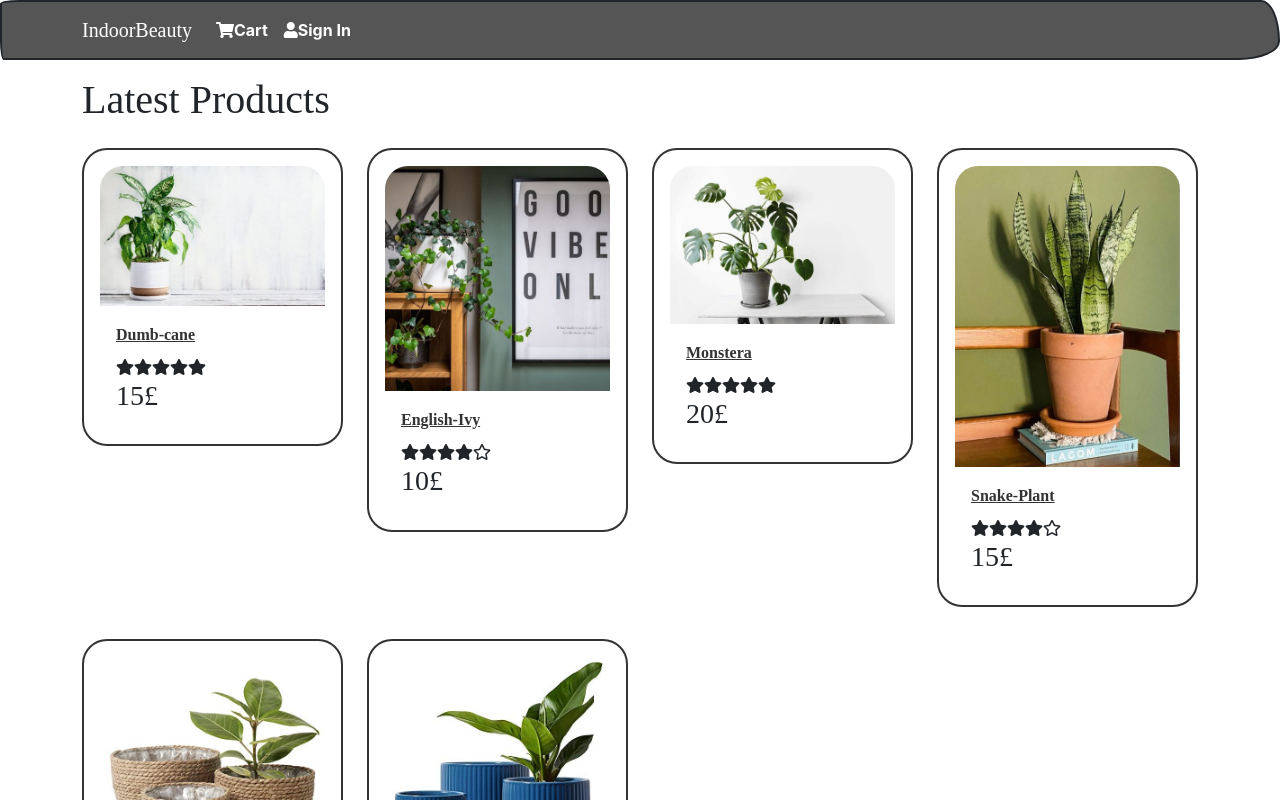
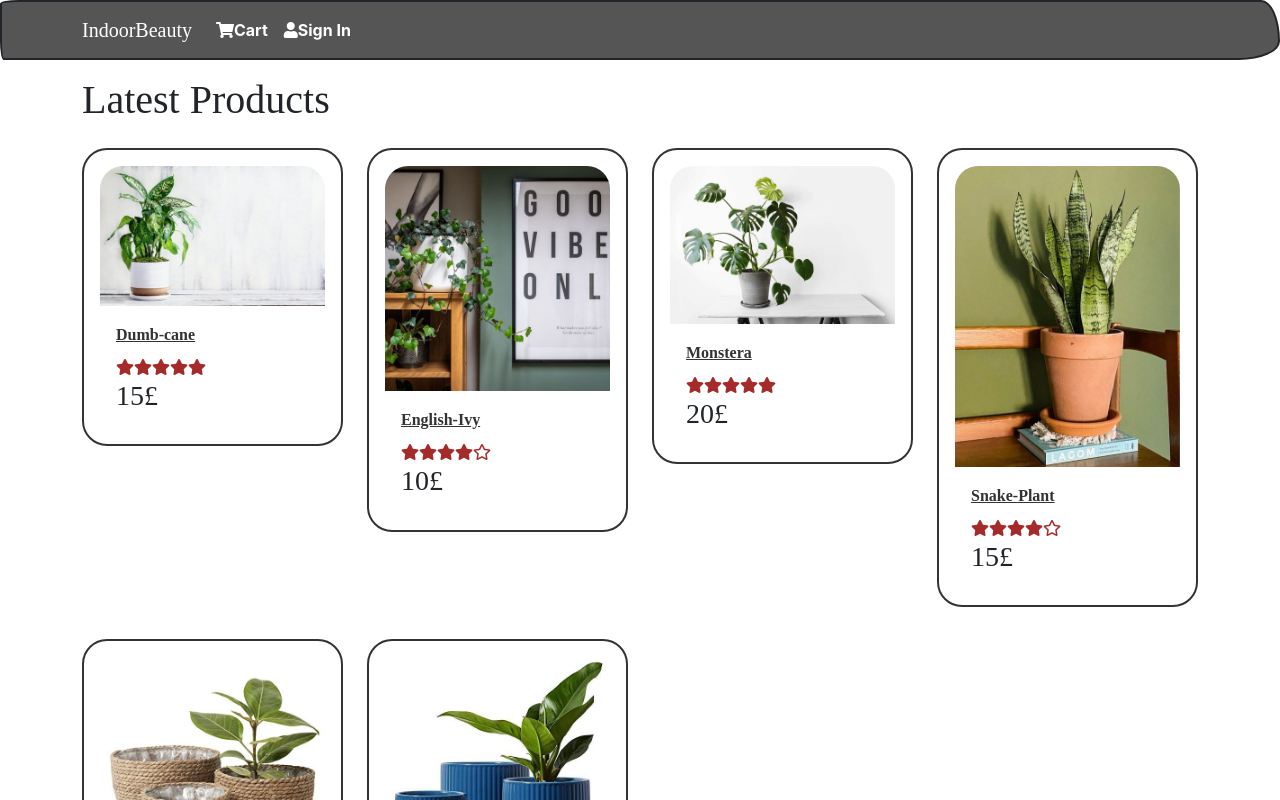
Before and after one commit to ShiCho489/IndoorParadise, a React (Create React App) app in the folder frontend/: page / in a window 1280 px wide. Shown: the top 800 px of the page. Built offline with nearby package versions, Linux system fonts and the light colour scheme; a web font is replaced by a local one.

Commit message:
adding color to rating

```diff
--- a/frontend/src/components/Product.js
+++ b/frontend/src/components/Product.js
@@ -18,7 +18,8 @@ const Product = ({ product }) => {
        <Card.Text as= 'div'>
        <Rating
        value={product.rating}
-       text={`${product.numReviews}reviews`}>
+       text={`${product.numReviews}reviews`}
+       color='brown'>
        </Rating>
        </Card.Text>
        <Card.Text as= 'h3'>{product.price}</Card.Text>
--- a/frontend/src/components/Rating.js
+++ b/frontend/src/components/Rating.js
@@ -1,10 +1,10 @@
 import React from 'react'
 
-const Rating = ({ value, text }) => {
+const Rating = ({ value, text, color }) => {
   return (
     <div className="Rating">
         <span>
-            <i
+            <i style={{color}}
             className={
                 value>= 1
                 ? 'fas fa-star'
@@ -12,7 +12,7 @@ const Rating = ({ value, text }) => {
                 ? 'fas fa-star-half-alt'
                 : 'far fa-star'
             }></i>
-            <i
+            <i style={{color}}
             className={
                 value>= 2
                 ? 'fas fa-star'
@@ -20,7 +20,7 @@ const Rating = ({ value, text }) => {
                 ? 'fas fa-star-half-alt'
                 : 'far fa-star'
             }></i>
-            <i
+            <i style={{color}}
             className={
                 value>= 3
                 ? 'fas fa-star'
@@ -28,7 +28,7 @@ const Rating = ({ value, text }) => {
                 ? 'fas fa-star-half-alt'
                 : 'far fa-star'
             }></i>
-            <i
+            <i style={{color}}
             className={
                 value>= 4
                 ? 'fas fa-star'
@@ -36,7 +36,7 @@ const Rating = ({ value, text }) => {
                 ? 'fas fa-star-half-alt'
                 : 'far fa-star'
             }></i>
-            <i
+            <i style={{color}}
             className={
                 value>= 5
                 ? 'fas fa-star'
```
